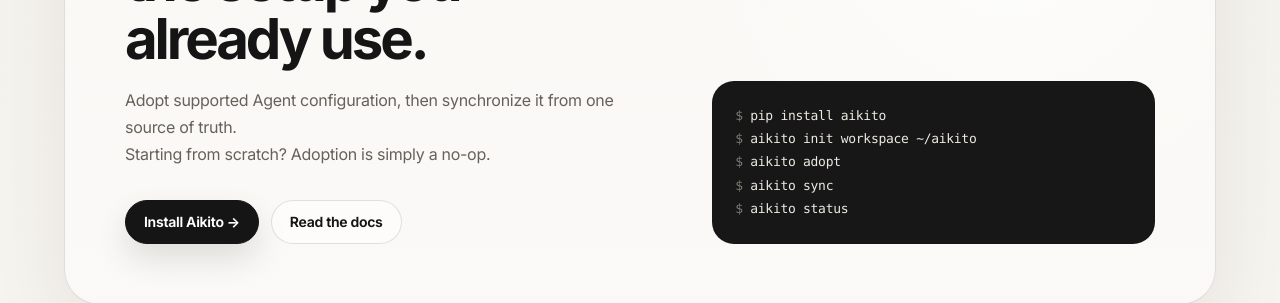
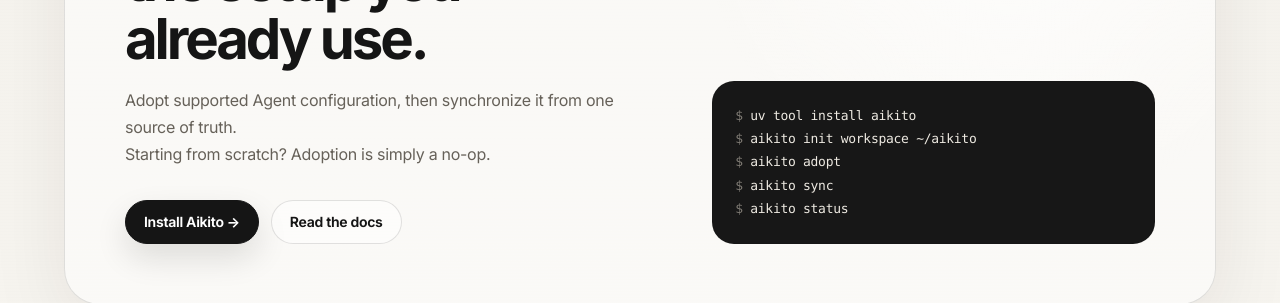
Before and after one commit to lsaint/aikito, an MkDocs documentation site: the page built from docs/index.md, in a window 1280 px wide and 900 px high, scrolled down 4258 px. Shown: the part 332-635 px from the top of the window. Built offline with MkDocs 1.6.1 and Material for MkDocs 9.7.7, drawn with Linux system fonts in a browser that asks for light colours.

Commit message:
docs(home): direct cta buttons to installation guide and use uv tool on linux

```diff
--- a/docs/overrides/home.html
+++ b/docs/overrides/home.html
@@ -59,7 +59,7 @@
         <a href="#cli">CLI</a>
         <a href="{{ 'guide/' | url }}">Docs</a>
         <a href="https://github.com/lsaint/aikito" target="_blank" rel="noreferrer">GitHub</a>
-        <a class="button primary nav-cta" href="#start">Get Started →</a>
+        <a class="button primary nav-cta" href="{{ 'installation/' | url }}">Get Started →</a>
       </div>
     </div>
   </nav>
@@ -75,7 +75,7 @@
           skills, MCP servers, subagents, and durable memory under one source of truth.
         </p>
         <div class="hero-actions">
-          <a class="button primary" href="#start">Get Started →</a>
+          <a class="button primary" href="{{ 'installation/' | url }}">Get Started →</a>
           <a class="button" href="https://github.com/lsaint/aikito" target="_blank" rel="noreferrer">View on GitHub ↗</a>
         </div>
         <div class="hero-badge mono">Python 3.12+ · stdlib only · no daemon, no database, no cloud</div>
@@ -374,7 +374,7 @@
 
           <div class="install">
             <div data-os="macos"><span class="muted-term">$</span> brew install lsaint/tap/aikito</div>
-            <div data-os="linux"><span class="muted-term">$</span> pip install aikito</div>
+            <div data-os="linux"><span class="muted-term">$</span> uv tool install aikito</div>
             <div data-os="windows"><span class="muted-term">$</span> irm https://raw.githubusercontent.com/lsaint/aikito/main/install.ps1 | iex</div>
             <div><span class="muted-term">$</span> aikito init workspace <span id="install-workspace-path">~/aikito</span></div>
             <div><span class="muted-term">$</span> aikito adopt</div>
```
